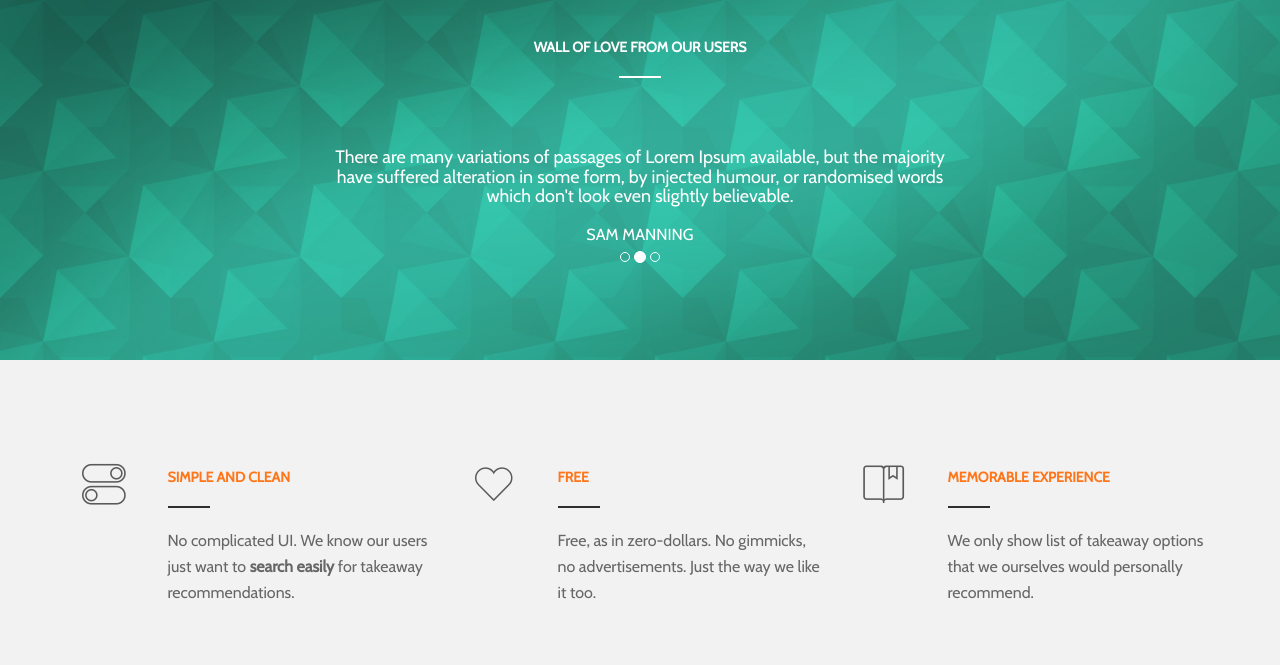
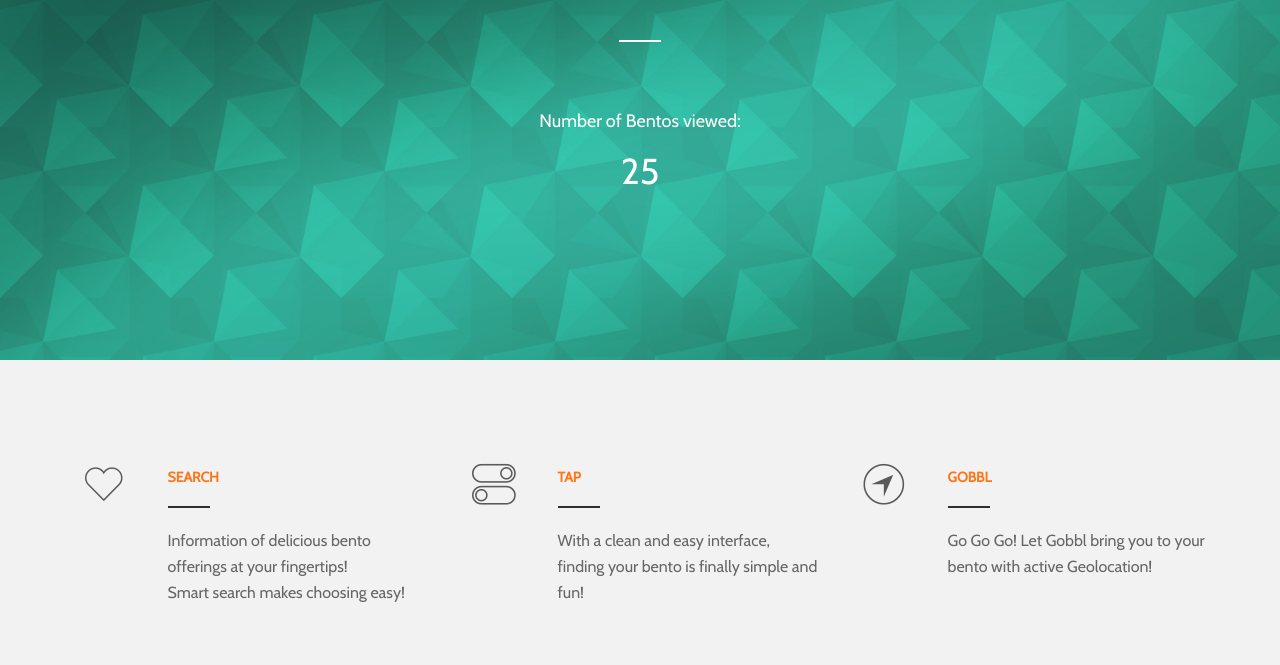
Before and after one commit to biteup/biteup.github.io, a plain HTML site: page index.html in a window 1280 px wide. Shown: the part 1607-2272 px from the top of the page. Drawn offline with nearby package versions, Linux system fonts and the light colour scheme; files whose address does not match are found by name.

Commit message:
[master] update text

```diff
--- a/index.html
+++ b/index.html
@@ -159,38 +159,15 @@
 
 	<div id="t" class="carousel slide" data-ride="carousel">
     	<div class="col-md-6 col-md-offset-3 centered">
-    		<h5>Wall of Love From Our Users</h5>
+    		<h5></h5>
     		<hr class="aligncenter">
-		    <!-- Carousel
-		    ================================================== -->
-		      <!-- Indicators -->
-		      <ol class="carousel-indicators">
-		        <li data-target="#mint" data-slide-to="0" class="active"></li>
-		        <li data-target="#mint" data-slide-to="1"></li>
-		        <li data-target="#mint" data-slide-to="2"></li>
-		      </ol>
 		      <div class="carousel-inner">
 		        <div class="item active">
 		        	<div class="centered mtb">
-				        <h4>There are many variations of passages of Lorem Ipsum available, but the majority have suffered alteration in some form, by injected humour, or randomised words which don't look even slightly believable.</h4>
-				        <p>SHARON SMITH</p>
+				        <h4>Number of Bentos viewed:</h4>
+				        <h1>25</h1>
 					</div>
 				</div><!-- /item -->
-
-		        <div class="item">
-		        	<div class="centered mtb">
-				        <h4>There are many variations of passages of Lorem Ipsum available, but the majority have suffered alteration in some form, by injected humour, or randomised words which don't look even slightly believable.</h4>
-				        <p>SAM MANNING</p>
-					</div>
-				</div><!-- /item -->
-
-		        <div class="item">
-		        	<div class="centered mtb">
-				        <h4>There are many variations of passages of Lorem Ipsum available, but the majority have suffered alteration in some form, by injected humour, or randomised words which don't look even slightly believable.</h4>
-				        <p>PAUL STEVENSON</p>
-					</div>
-				</div><!-- /item -->
-
 			</div><!--/carousel-inner -->
     	</div><!--/col-md-6 -->
 	</div><!--/T -->
@@ -200,30 +177,30 @@
 		<div class="container">
 			<div class="row mtb">
 				<div class="col-md-1 centered">
+					<i class="icon ion-ios7-heart-outline"></i>
+				</div>
+				<div class="col-md-3 w">
+					<h5>Search</h5>
+					<hr>
+					<p>Information of delicious bento offerings at your fingertips!<br>Smart search makes choosing easy!</p>
+				</div>
+
+				<div class="col-md-1 centered">
 					<i class="icon ion-ios7-toggle-outline"></i>
 				</div>
 				<div class="col-md-3 w">
-					<h5>Simple and Clean</h5>
+					<h5>Tap</h5>
 					<hr>
-					<p>No complicated UI. We know our users just want to <strong>search easily</strong> for takeaway recommendations.</p>
+					<p>With a clean and easy interface, finding your bento is finally simple and fun! </p>
 				</div>
 
 				<div class="col-md-1 centered">
-					<i class="icon ion-ios7-heart-outline"></i>
+					<i class="icon ion-ios7-navigate-outline"></i>
 				</div>
 				<div class="col-md-3 w">
-					<h5>Free</h5>
+					<h5>Gobbl</h5>
 					<hr>
-					<p>Free, as in zero-dollars. No gimmicks, no advertisements. Just the way we like it too.</p>
-				</div>
-
-				<div class="col-md-1 centered">
-					<i class="icon ion-ios7-bookmarks-outline"></i>
-				</div>
-				<div class="col-md-3 w">
-					<h5>Memorable Experience</h5>
-					<hr>
-					<p>We only show list of takeaway options that we ourselves would personally recommend.</p>
+					<p>Go Go Go! Let Gobbl bring you to your bento with active Geolocation!</p>
 				</div>
 			</div><!--/row -->
 		</div><!--/container -->
@@ -285,7 +262,7 @@
 		<div class="container">
 			<div class="row">
 				<div class="col-md-6 col-md-offset-3 w centered">
-					<h5 class="mb">Why not connect with us?</h5>
+					<h5 class="mb">Would you like to know more information on bentos around you?</h5>
 					<form role="form" action="#" method="post" enctype="plain">
 	    				<input type="email" name="email" class="subscribe-input" placeholder="Enter your e-mail address..." required>
 						<button class='btn btn-lg btn-clear subscribe-submit' type="submit">Subscribe</button>
@@ -294,9 +271,9 @@
 			</div><!--/row -->
 			<div class="row mtb">
 				<div class="col-md-6 col-md-offset-3 centered">
-					<a href="#"><i class="icon ion-social-instagram"></i></a>
+					<a href="http://github.com/gobbl"><i class="icon ion-social-github"></i></a>
 					<a href="http://facebook.com/gobblme"><i class="icon ion-social-facebook"></i></a>
-					<a href="http://github.com/gobbl"><i class="icon ion-social-github"></i></a>
+					<a href="http://twitter.com/gobbl_me"><i class="icon ion-social-twitter"></i></a>
 				</div>
 			</div>
 		</div><!--/container -->
```
